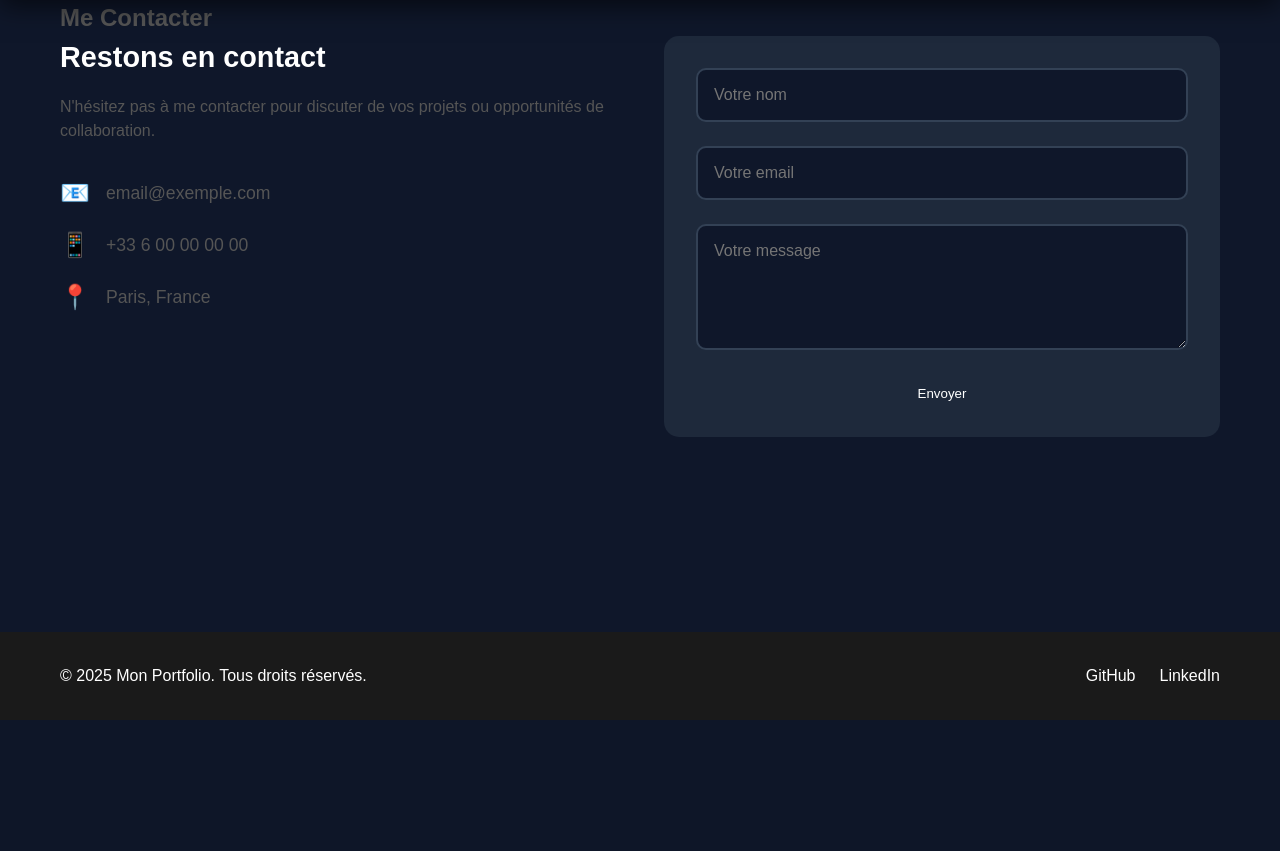
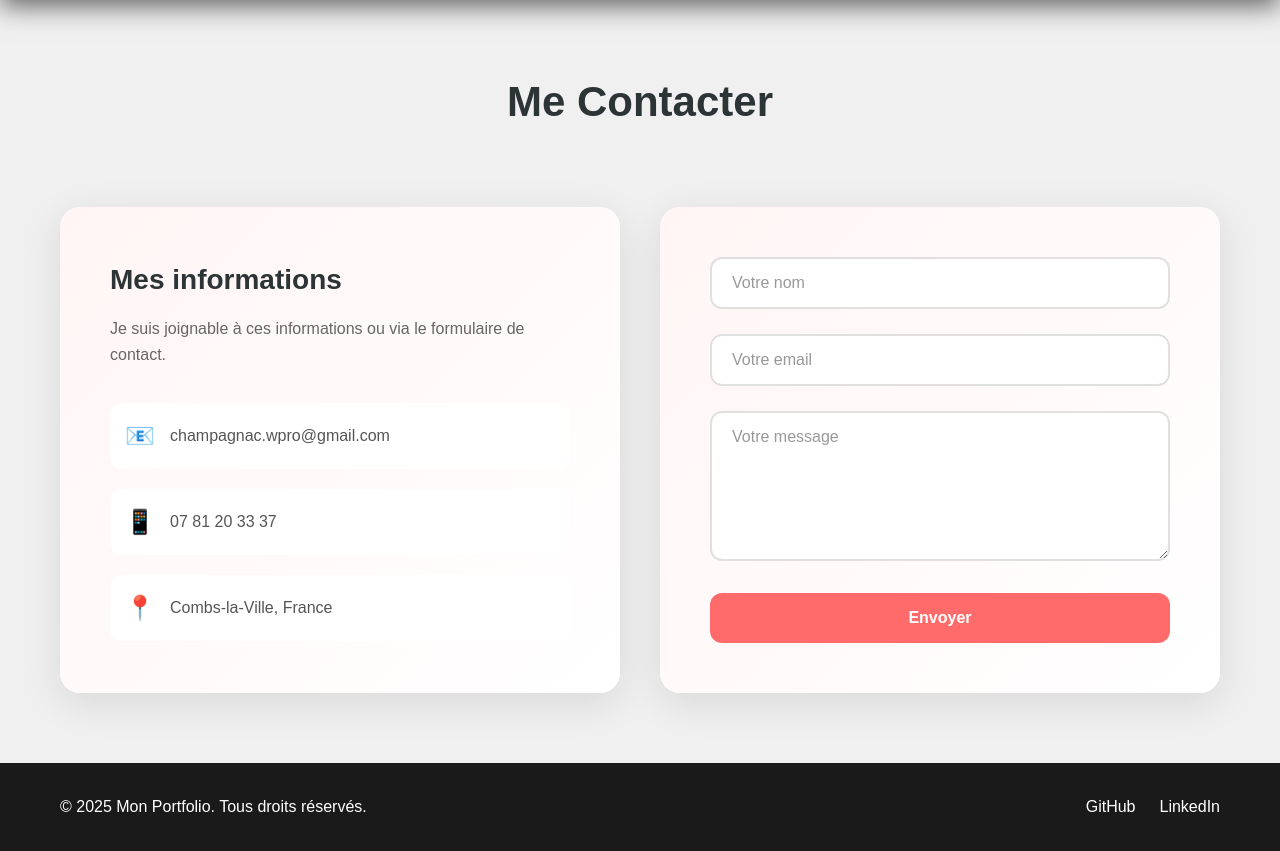
Before and after one commit to GhoX-Xelos/Portfolio, a PHP site: page /contact.html in a window 1280 px wide. Shown: the part 80-931 px from the top of the page. Before the commit the page ends 800 px from the top, so only its background shows below. Run offline with PHP 8.4, Linux system fonts and the light colour scheme.

Commit message:
contact et BTS

```diff
--- a/CSS/contact.css
+++ b/CSS/contact.css
@@ -1,82 +1,195 @@
 /* ===== Contact Section ===== */
 .contact {
-    background: #0f172a;
-    flex: 1;
+    padding: 70px 0;
+    background: #f0f0f0;
+    min-height: calc(100vh - 80px);
+    display: flex;
+    align-items: center;
+}
+
+.section-title {
+    font-size: 42px;
+    font-weight: 700;
+    color: var(--dark-color);
+    margin-bottom: 50px;
+    text-align: center;
+    position: relative;
+}
+
+.section-title::after {
+    content: '';
+    display: block;
+    width: 100px;
+    height: 4px;
+    background: var(--primary-color);
+    margin: 20px auto 0;
+    border-radius: 2px;
 }
 
 .contact-content {
     display: grid;
     grid-template-columns: 1fr 1fr;
-    gap: 3rem;
+    gap: 40px;
+    max-width: 1200px;
+    margin: 0 auto;
+}
+
+.contact-info {
+    background: linear-gradient(135deg, #fff5f5, #ffffff);
+    padding: 50px;
+    border-radius: 20px;
+    box-shadow: 0 10px 40px rgba(0, 0, 0, 0.1);
+    display: flex;
+    flex-direction: column;
+    justify-content: center;
 }
 
 .contact-info h3 {
-    font-size: 1.8rem;
-    margin-bottom: 1rem;
-    color: var(--white);
+    font-size: 28px;
+    font-weight: 700;
+    margin-bottom: 15px;
+    color: var(--dark-color);
 }
 
 .contact-info p {
-    color: var(--text-light);
-    margin-bottom: 2rem;
+    font-size: 16px;
+    color: #666;
+    line-height: 1.6;
+    margin-bottom: 35px;
 }
 
 .contact-details {
     display: flex;
     flex-direction: column;
-    gap: 1rem;
+    gap: 20px;
 }
 
 .contact-item {
     display: flex;
     align-items: center;
-    gap: 1rem;
-    font-size: 1.1rem;
+    gap: 15px;
+    font-size: 16px;
+    color: var(--text-color);
+    padding: 15px;
+    background: white;
+    border-radius: 12px;
+    transition: all 0.3s ease;
+    border-left: 4px solid var(--primary-color);
+}
+
+.contact-item:hover {
+    transform: translateX(5px);
+    box-shadow: 0 5px 15px rgba(255, 107, 107, 0.2);
 }
 
 .icon {
-    font-size: 1.5rem;
+    font-size: 24px;
+    min-width: 30px;
+    text-align: center;
 }
 
 .contact-form {
-    background: #1e293b;
-    padding: 2rem;
-    border-radius: 15px;
-    box-shadow: var(--shadow);
+    background: linear-gradient(135deg, #fff5f5, #ffffff);
+    padding: 50px;
+    border-radius: 20px;
+    box-shadow: 0 10px 40px rgba(0, 0, 0, 0.1);
 }
 
 .form-group {
-    margin-bottom: 1.5rem;
+    margin-bottom: 25px;
 }
 
 .form-group input,
 .form-group textarea {
     width: 100%;
-    padding: 1rem;
-    border: 2px solid #334155;
-    border-radius: 10px;
-    font-size: 1rem;
+    padding: 15px 20px;
+    border: 2px solid #e0e0e0;
+    border-radius: 12px;
+    font-size: 16px;
     font-family: inherit;
-    transition: border-color 0.3s;
-    background: #0f172a;
+    transition: all 0.3s ease;
+    background: white;
     color: var(--text-color);
+}
+
+.form-group input::placeholder,
+.form-group textarea::placeholder {
+    color: #999;
 }
 
 .form-group input:focus,
 .form-group textarea:focus {
     outline: none;
     border-color: var(--primary-color);
+    box-shadow: 0 0 0 3px rgba(255, 107, 107, 0.1);
+}
+
+.form-group textarea {
+    resize: vertical;
+    min-height: 150px;
 }
 
 .contact-form .btn {
     width: 100%;
-    background: var(--gradient);
-    color: var(--white);
+    background: #ff6b6b;
+    color: #ffffff;
+    padding: 16px 32px;
+    border-radius: 12px;
+    font-weight: 600;
+    font-size: 16px;
+    border: none;
+    cursor: pointer;
+    transition: all 0.3s ease;
+    display: flex;
+    align-items: center;
+    justify-content: center;
+    gap: 10px;
+}
+
+.contact-form .btn:hover {
+    background: #ff5252;
+    transform: translateY(-2px);
+    box-shadow: 0 8px 20px rgba(255, 107, 107, 0.3);
+}
+
+.contact-form .btn:active {
+    transform: translateY(0);
 }
 
 /* ===== Responsive Contact ===== */
-@media (max-width: 768px) {
+@media (max-width: 968px) {
     .contact-content {
         grid-template-columns: 1fr;
+        gap: 30px;
+    }
+
+    .contact-info,
+    .contact-form {
+        padding: 35px;
     }
 }
+
+@media (max-width: 768px) {
+    .contact {
+        padding: 50px 0;
+    }
+
+    .section-title {
+        font-size: 32px;
+    }
+
+    .contact-info,
+    .contact-form {
+        padding: 25px;
+    }
+
+    .contact-info h3 {
+        font-size: 24px;
+    }
+
+    .form-group input,
+    .form-group textarea {
+        padding: 12px 16px;
+        font-size: 14px;
+    }
+}
--- a/contact.html
+++ b/contact.html
@@ -6,9 +6,9 @@
     <title>Me Contacter - Portfolio</title>
     <link rel="stylesheet" href="CSS/styles.css">
     <link rel="stylesheet" href="CSS/navbar.css">
-    <link rel="stylesheet" href="CSS/contact.css">
+    <link rel="stylesheet" href="CSS/contact.css?v=3">
     <link rel="stylesheet" href="CSS/reset.css">
-    <link rel="stylesheet" href="CSS/footer.css">
+    <link rel="stylesheet" href="CSS/footer.css?v=2">
 </head>
 <body>
     <!-- Navigation -->
@@ -29,33 +29,33 @@
             <h2 class="section-title">Me Contacter</h2>
             <div class="contact-content">
                 <div class="contact-info">
-                    <h3>Restons en contact</h3>
-                    <p>N'hésitez pas à me contacter pour discuter de vos projets ou opportunités de collaboration.</p>
+                    <h3>Mes informations</h3>
+                    <p>Je suis joignable à ces informations ou via le formulaire de contact.</p>
                     <div class="contact-details">
                         <div class="contact-item">
                             <span class="icon">📧</span>
-                            <span>email@exemple.com</span>
+                            <span>champagnac.wpro@gmail.com</span>
                         </div>
                         <div class="contact-item">
                             <span class="icon">📱</span>
-                            <span>+33 6 00 00 00 00</span>
+                            <span>07 81 20 33 37</span>
                         </div>
                         <div class="contact-item">
                             <span class="icon">📍</span>
-                            <span>Paris, France</span>
+                            <span>Combs-la-Ville, France</span>
                         </div>
                     </div>
                 </div>
 
-                <form class="contact-form">
+                <form class="contact-form" action="https://formspree.io/f/mgolkbwj" method="POST">
                     <div class="form-group">
-                        <input type="text" placeholder="Votre nom" required>
+                        <input type="text" name="name" placeholder="Votre nom" required>
                     </div>
                     <div class="form-group">
-                        <input type="email" placeholder="Votre email" required>
+                        <input type="email" name="email" placeholder="Votre email" required>
                     </div>
                     <div class="form-group">
-                        <textarea placeholder="Votre message" rows="5" required></textarea>
+                        <textarea name="message" placeholder="Votre message" rows="5" required></textarea>
                     </div>
                     <button type="submit" class="btn btn-primary">Envoyer</button>
                 </form>
--- a/index.html
+++ b/index.html
@@ -7,7 +7,7 @@
     <link rel="stylesheet" href="CSS/reset.css">
     <link rel="stylesheet" href="CSS/styles.css?v=2">
     <link rel="stylesheet" href="CSS/navbar.css">
-    <link rel="stylesheet" href="CSS/footer.css">
+    <link rel="stylesheet" href="CSS/footer.css?v=2">
     <link rel="stylesheet" href="CSS/profile-card.css?v=6">
     <link rel="stylesheet" href="CSS/stages.css">
     <link rel="stylesheet" href="https://cdn.jsdelivr.net/gh/devicons/devicon@latest/devicon.min.css">
```
Also changed, not shown: BTS.html (+41 -66 lines), CSS/skills.css (+151 -0 lines).
